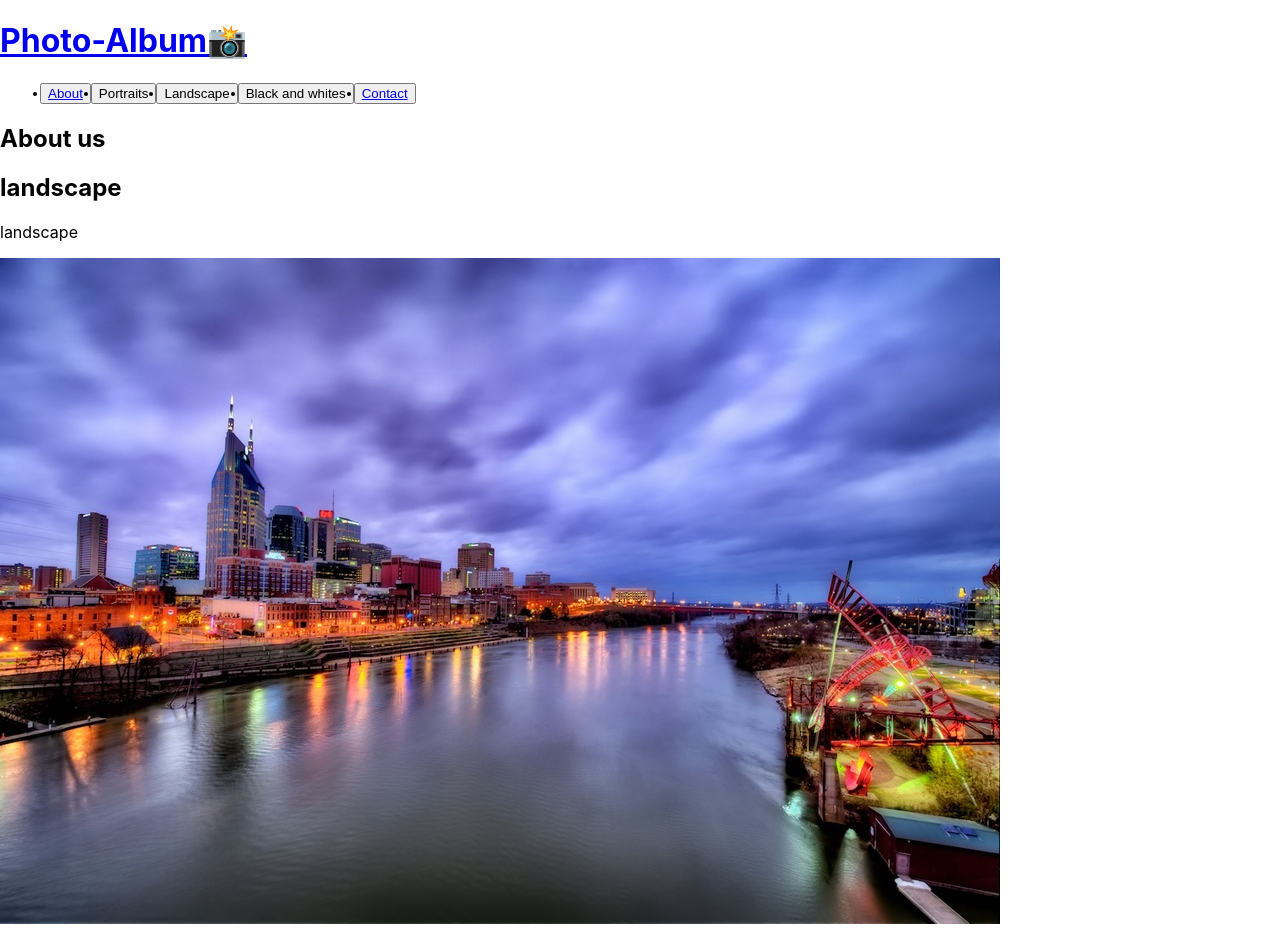
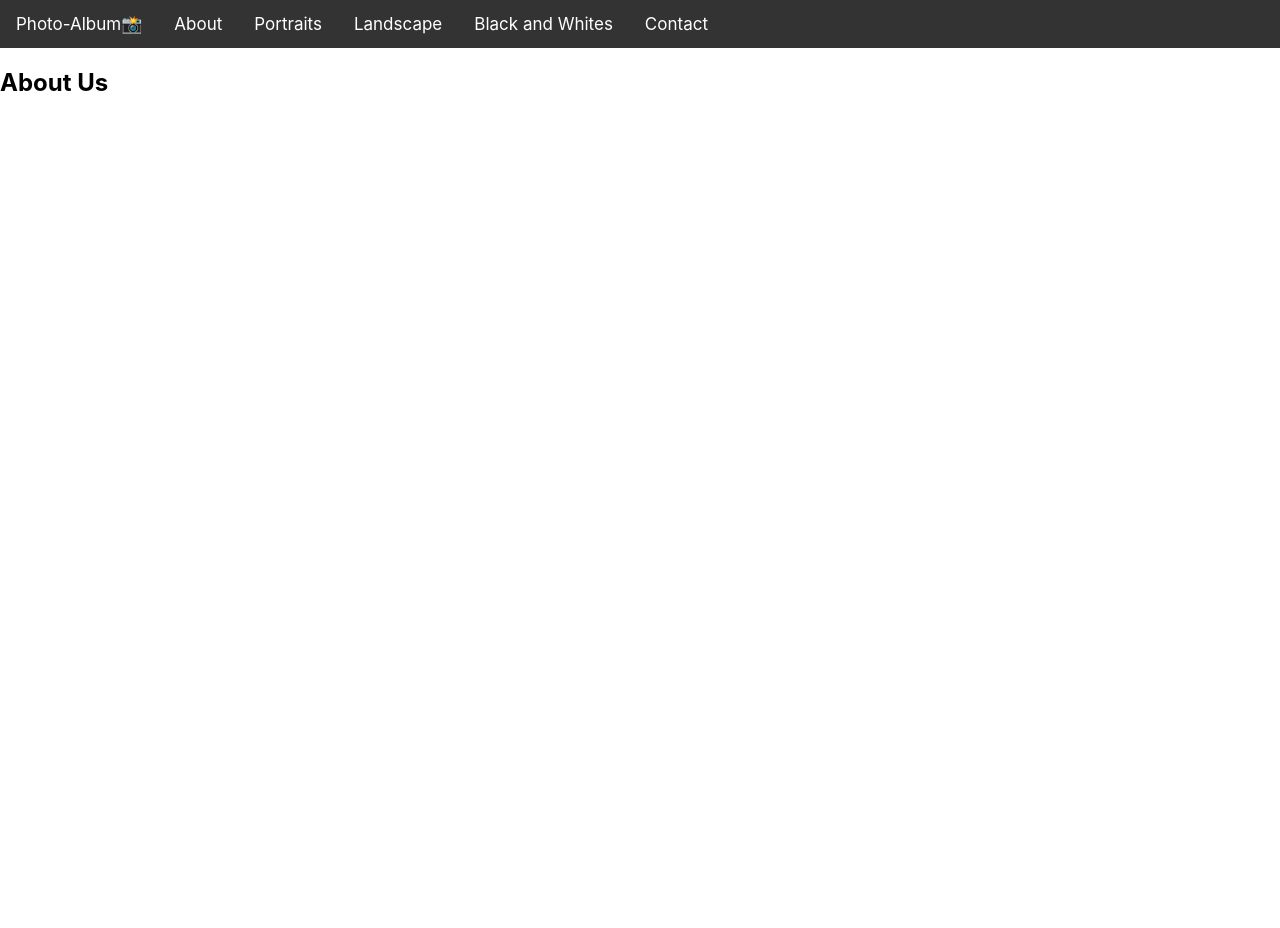
Before and after one commit to jojoford/Project3, a React (Create React App) app in the folder client/: page /signup in a window 1280 px wide. After the commit the page ends 800 px from the top, so only its background shows below. Built offline with nearby package versions, Linux system fonts and the light colour scheme.

Commit message:
added styles for nav to app. updated app.js code to fit functionality in nav component. added fontawesome to app

```diff
--- a/client/public/index.html
+++ b/client/public/index.html
@@ -3,6 +3,7 @@
   <head>
     <meta charset="utf-8" />
     <link rel="icon" href="%PUBLIC_URL%/favicon.ico" />
+    <link rel="stylesheet" href="https://cdnjs.cloudflare.com/ajax/libs/font-awesome/4.7.0/css/font-awesome.min.css"></link>
     <meta name="viewport" content="width=device-width, initial-scale=1" />
     <meta name="theme-color" content="#000000" />
     <meta
@@ -24,7 +25,7 @@
       work correctly both with client-side routing and a non-root public URL.
       Learn how to configure a non-root public URL by running `npm run build`.
     -->
-    <title>Photo App</title>
+    <title>Photo Album</title>
   </head>
   <body>
     <noscript>You need to enable JavaScript to run this app.</noscript>
--- a/client/src/App.js
+++ b/client/src/App.js
@@ -4,12 +4,13 @@ import './index.css';
 import { ApolloProvider } from '@apollo/react-hooks';
 import  ApolloClient  from 'apollo-boost';
 
+
 import Nav from './components/Nav';
 // import Login from './pages/Login';
 // import Signup from './pages/Signup';
 import About from './components/About';
-import Carousel from './components/Carousel';
-// import ContactForm from './components/Contact';
+// import Carousel from './components/Carousel';
+import ContactForm from './components/Contact';
 
 const client = new ApolloClient({
   request: (operation) => {
@@ -34,7 +35,7 @@ function App() {
       name: 'landscape'
     },
     {
-      name: 'black and whites'
+      name: 'black and Whites'
     },
   ])
 
@@ -49,11 +50,16 @@ function App() {
     currentCategory={currentCategory}
     contactSelected={contactSelected}
     setContactSelected={setContactSelected}
-    />
+    ></Nav>
     <main>
-
+      {!contactSelected ? (
+        <>
+      {/* <Carousel></Carousel> */}
       <About></About>
-      <Carousel></Carousel>
+      </>
+      ) : (
+        <ContactForm></ContactForm>
+      )}
     </main>
   </div>
 
--- a/client/src/components/About/index.js
+++ b/client/src/components/About/index.js
@@ -1,11 +1,10 @@
 import React from 'react';
 
-
+// about component
 function About() {
   return (
     <section>
-      <h1 id="about"> About us</h1>
-
+      <h1 id="about"> About Us</h1>
 </section>
 
   );
--- a/client/src/components/Nav/index.js
+++ b/client/src/components/Nav/index.js
@@ -8,46 +8,42 @@ function Nav(props) {
   const {
     categories = [],
     setCurrentCategory,
-    // currentCategory,
-    // contactSelected,
+    currentCategory,
+    contactSelected,
     setContactSelected
   } = props;
 
 
     return (
-      <header>
-    <h1>
-      <a href="/">
-        Photo-Album📸
-      </a>
-    </h1>
-    <nav>
-      <ul className="flex-row">
-        <button><li>
-          <span>
-            <a href="#about" onClick={() => setContactSelected(false)}>
-            About
-          </a></span>
-        </li></button>
+  <div className="topnav" id="Topnav">
+      <a href="/" class="active">Photo-Album📸</a>
+       <a href="#about" onClick={() => setContactSelected(false)}>About</a>
+
 
         {categories.map((category) => (
-         <button> <li><span onClick={() => {
+          <span
+              className={`mx-1 ${
+                currentCategory.name === category.name && !contactSelected && 'navActive'
+                }`}
+              key={category.name}
+            >
+             <a href="" onClick={() => {
             setCurrentCategory(category);
             setContactSelected(false);
           }}
           >{capitalizeFirstLetter(category.name)}
-            </span>
-          </li></button>
+            </a>
+          </span>
         ))}
 
-        <button><li className="mx-1"><span>
-            <a href="#contact" onClick={() => setContactSelected(true)}>
+
+
+            <a href="" className={`mx-2 ${contactSelected && 'navActive'}`} onClick={() => setContactSelected(true)}>
               Contact
             </a>
-          </span></li></button>
-           </ul>
-    </nav>
-    </header>
+
+</div>
+
  );
 }
 export default Nav;
--- a/client/src/index.css
+++ b/client/src/index.css
@@ -12,6 +12,22 @@ code {
     monospace;
 }
 
-#nav {
-  cursor: pointer;
+/* nav styles */
+.topnav {
+  background-color: #333;
+  overflow: hidden;
 }
+
+.topnav a {
+  float: left;
+  display: block;
+  color: #ffffff;
+  text-align: center;
+  padding: 14px 16px;
+  text-decoration: none;
+  font-size: 17px;
+}
+
+
+
+/* nav styles end */
--- a/client/src/index.js
+++ b/client/src/index.js
@@ -3,6 +3,8 @@ import ReactDOM from 'react-dom';
 import './index.css';
 import App from './App';
 import * as serviceWorker from './serviceWorker';
+
+
 
 ReactDOM.render(
   <React.StrictMode>
```
Also changed, not shown: 1 other file (tests, documents, lock files or other folders).
